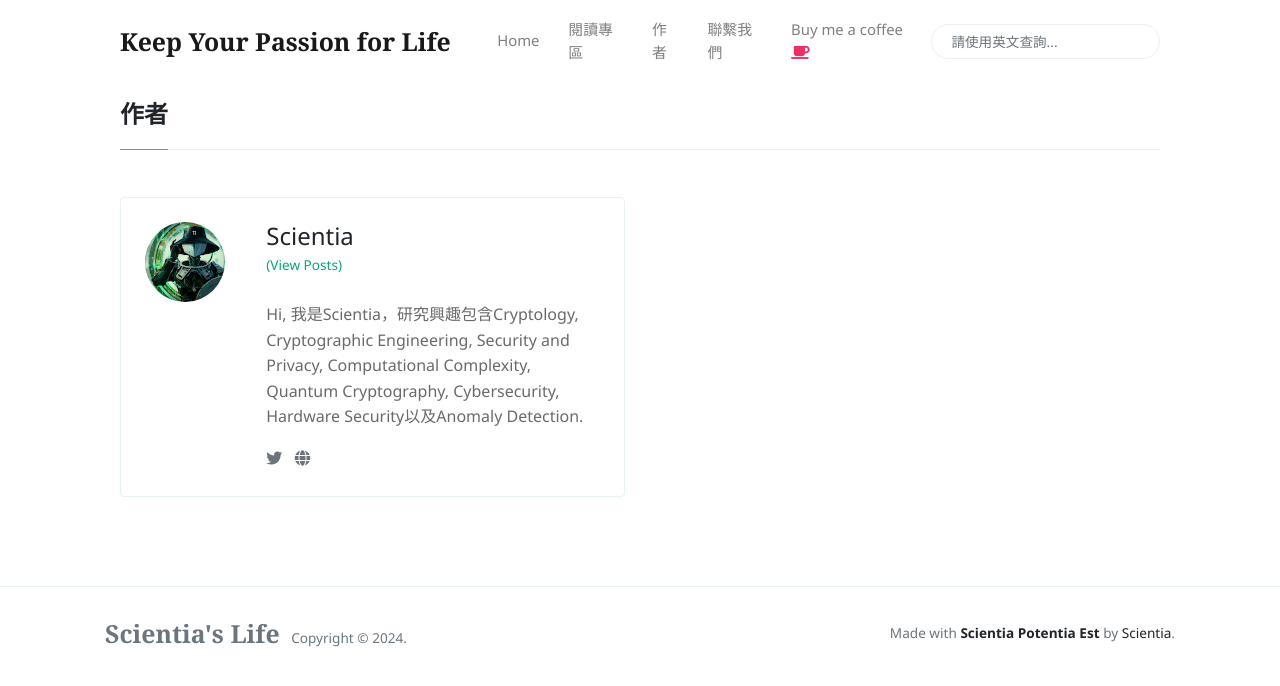
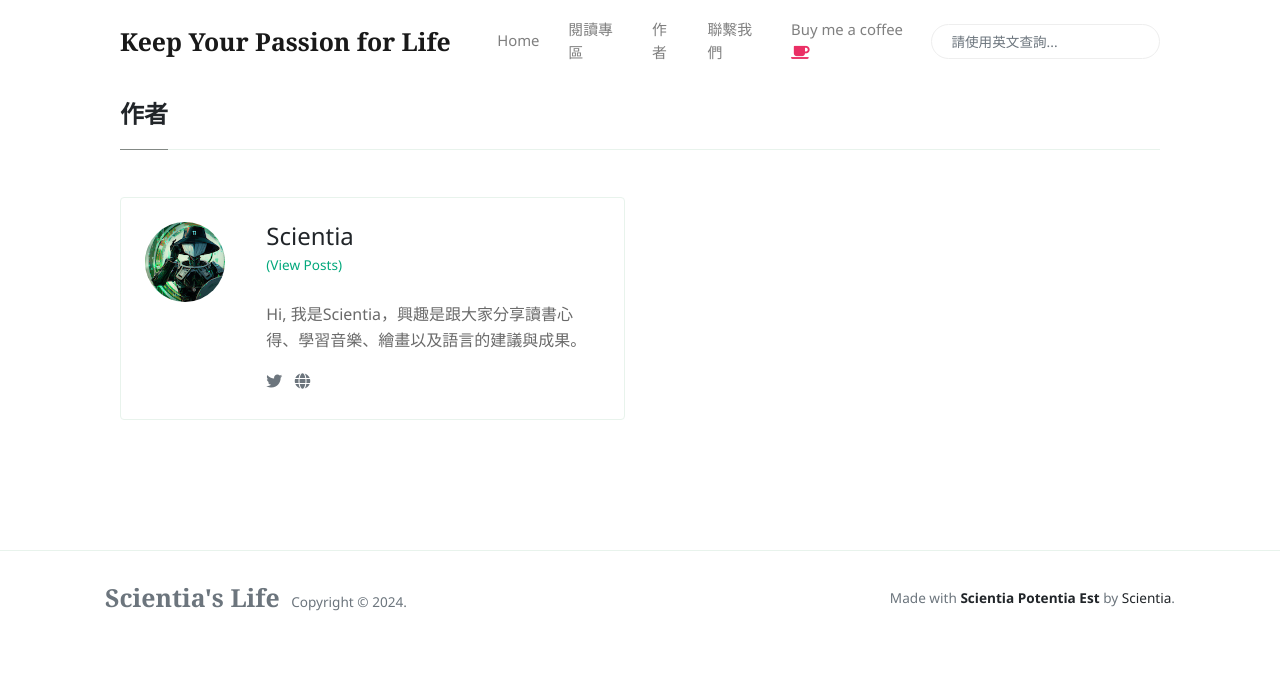
Before and after one commit to Scientia-Potentia-Est-Tw/Scientia-Potentia-Est-Tw.github.io, a Jekyll site: the page built from _pages/authors-list.html, in a window 1280 px wide. Shown: the top 686 px of the page. Built offline with Jekyll 4.4.1, drawn with Linux system fonts in a browser that asks for light colours; nearby versions of some CDN libraries.

Commit message:
updaet author

```diff
--- a/_config.yml
+++ b/_config.yml
@@ -23,7 +23,7 @@ authors:
       name:           Scientia
       site:           https://scientia-potentia-est.com/
       avatar:         /assets/images/avatar1.jpg
-      bio:            "Hi, 我是Scientia，研究興趣包含Cryptology, Cryptographic Engineering, Security and Privacy, Computational Complexity, Quantum Cryptography, Cybersecurity, Hardware Security以及Anomaly Detection."
+      bio:            "Hi, 我是Scientia，興趣是跟大家分享讀書心得、學習音樂、繪畫以及語言的建議與成果。"
       email:          scientia.infosec@gmail.com
       twitter:        https://twitter.com/ScientiaTw
 
```
